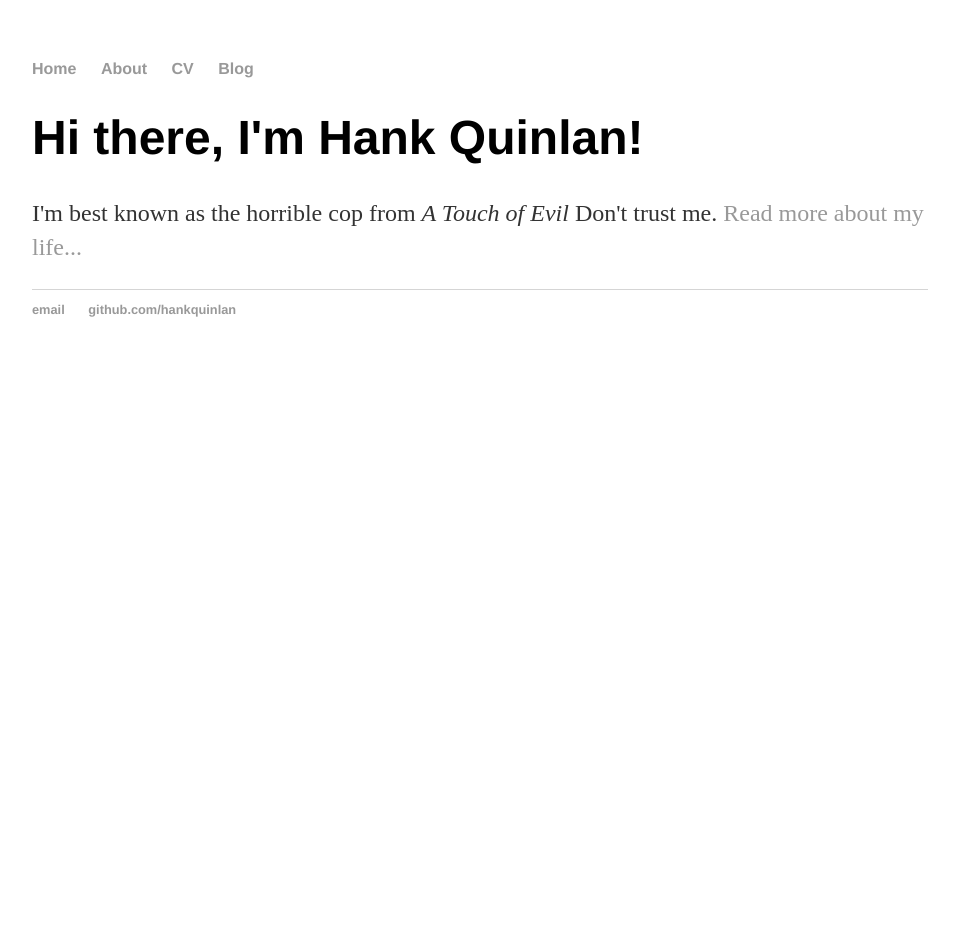
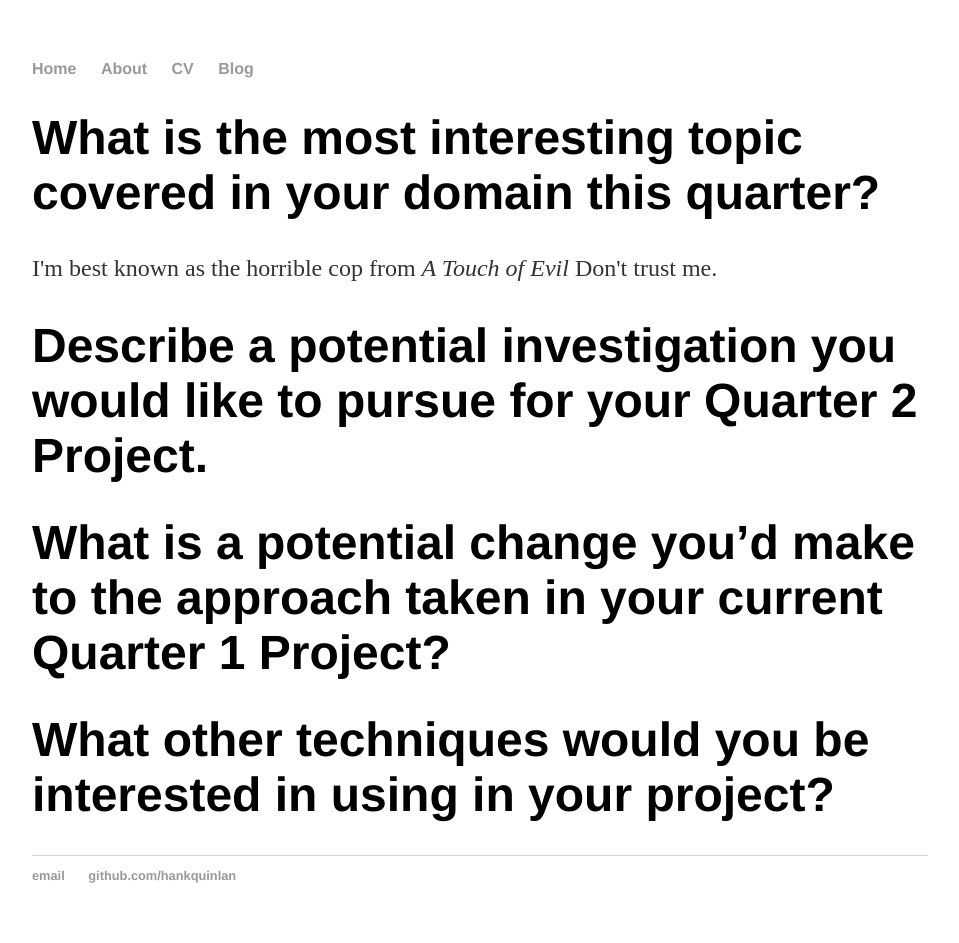
Before and after one commit to Leogeon/leogeon.github.io, a Jekyll site: the page built from index.html, in a window 1280 px wide. Shown: the whole page, without its empty margins (160-1119 px from the left). Built offline with Jekyll 4.4.1, drawn with Linux system fonts in a browser that asks for light colours; before the commit the page ends 900 px from its top, so only the background shows below that.

Commit message:
Update index.html

```diff
--- a/index.html
+++ b/index.html
@@ -1,8 +1,13 @@
 ---
 layout: default
-title: Hank Quinlan, Horrible Cop
+Name: Wenbin Jiang
+Email: wej002@ucsd.edu
+Section/Mentor: DSC180-A10 Emily Ramond
 ---
 <div class="blurb">
-	<h1>Hi there, I'm Hank Quinlan!</h1>
-	<p>I'm best known as the horrible cop from <em>A Touch of Evil</em> Don't trust me. <a href="/about">Read more about my life...</a></p>
+	<h1>What is the most interesting topic covered in your domain this quarter?</h1>
+	<p>I'm best known as the horrible cop from <em>A Touch of Evil</em> Don't trust me.</p>
+	<h1>Describe a potential investigation you would like to pursue for your Quarter 2 Project.</h1>
+	<h1>What is a potential change you’d make to the approach taken in your current Quarter 1 Project?</h1>
+	<h1>What other techniques would you be interested in using in your project?</h1>
 </div><!-- /.blurb -->
```
